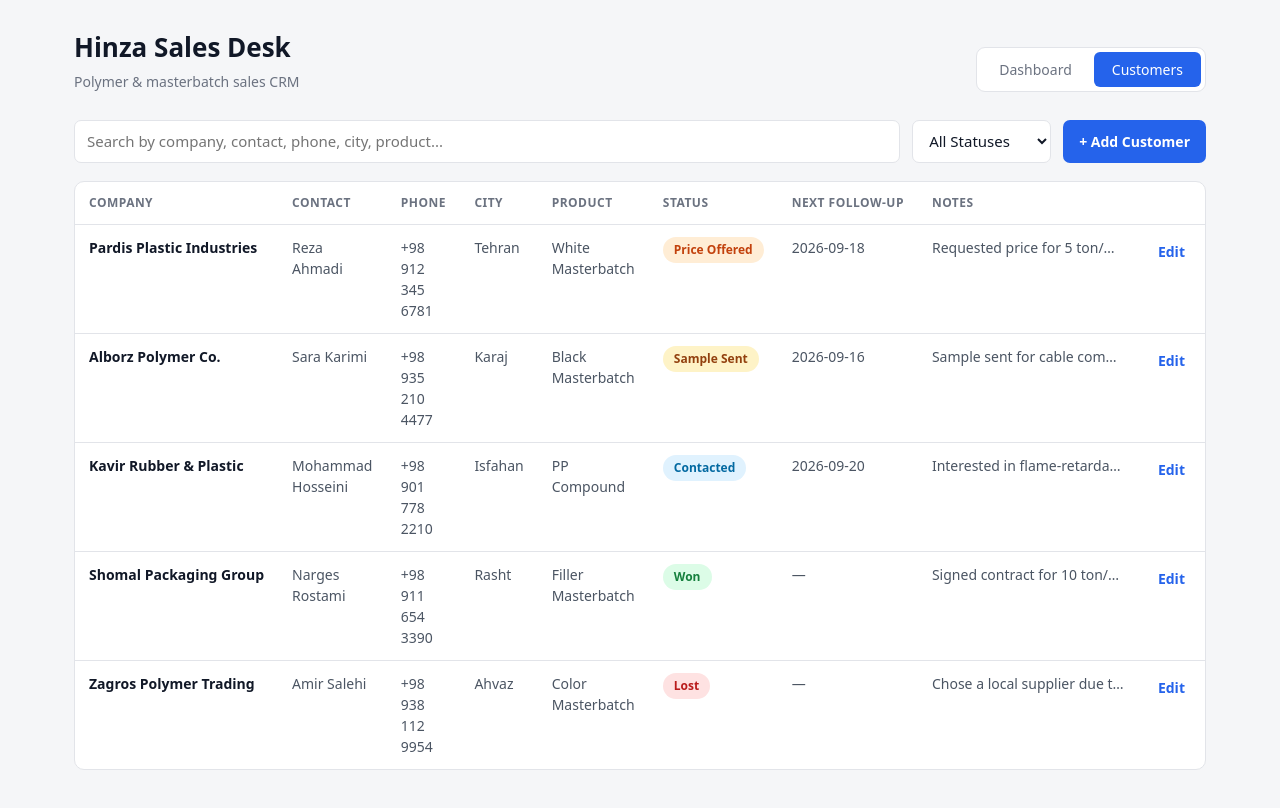
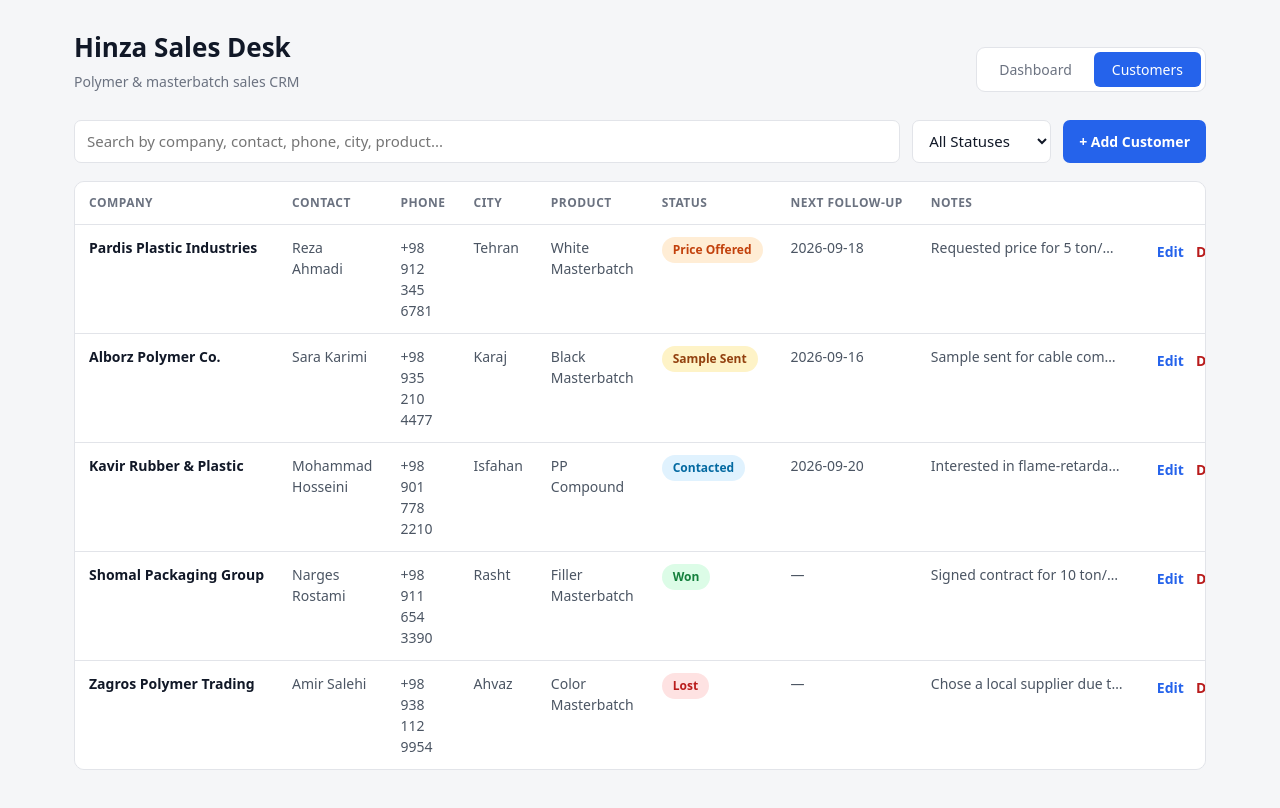
Before and after one commit to omidbabaiee78/hinza-sales-desk-demo, a React (Vite) app: page / in a window 1280 px wide. Both pictures are taken after a click on the button "Customers". Shown: the top 808 px of the page. Built offline with nearby package versions, Linux system fonts and the light colour scheme.

Commit message:
Add customer deletion and overdue follow-ups

```diff
--- a/src/App.jsx
+++ b/src/App.jsx
@@ -5,7 +5,8 @@ import CustomerList from './components/CustomerList'
 
 function App() {
   const [activeTab, setActiveTab] = useState('dashboard')
-  const { customers, addCustomer, updateCustomer } = useCustomers()
+  const { customers, addCustomer, updateCustomer, deleteCustomer } =
+    useCustomers()
 
   return (
     <div className="app-shell">
@@ -39,6 +40,7 @@ function App() {
             customers={customers}
             onAdd={addCustomer}
             onUpdate={updateCustomer}
+            onDelete={deleteCustomer}
           />
         )}
       </main>
--- a/src/components/CustomerList.css
+++ b/src/components/CustomerList.css
@@ -89,6 +89,10 @@ tbody tr:hover {
   padding: 28px 14px;
 }
 
+.cell-actions {
+  white-space: nowrap;
+}
+
 .btn-link {
   background: none;
   border: none;
@@ -102,3 +106,27 @@ tbody tr:hover {
 .btn-link:hover {
   text-decoration: underline;
 }
+
+.btn-link-danger {
+  color: var(--status-lost-text);
+}
+
+.row-overdue {
+  box-shadow: inset 3px 0 0 var(--status-lost-text);
+}
+
+.cell-followup.overdue {
+  color: var(--status-lost-text);
+  font-weight: 600;
+}
+
+.overdue-tag {
+  display: inline-block;
+  margin-left: 8px;
+  padding: 1px 7px;
+  border-radius: 999px;
+  font-size: 11px;
+  font-weight: 600;
+  background: var(--status-lost-bg);
+  color: var(--status-lost-text);
+}
--- a/src/components/CustomerList.jsx
+++ b/src/components/CustomerList.jsx
@@ -1,10 +1,11 @@
 import { useMemo, useState } from 'react'
 import { STATUS_OPTIONS } from '../data/seedCustomers'
+import { isOverdue } from '../utils/followUp'
 import StatusBadge from './StatusBadge'
 import CustomerForm from './CustomerForm'
 import './CustomerList.css'
 
-export default function CustomerList({ customers, onAdd, onUpdate }) {
+export default function CustomerList({ customers, onAdd, onUpdate, onDelete }) {
   const [search, setSearch] = useState('')
   const [statusFilter, setStatusFilter] = useState('All')
   const [editingCustomer, setEditingCustomer] = useState(null)
@@ -31,6 +32,13 @@ export default function CustomerList({ customers, onAdd, onUpdate }) {
   function handleEditSave(customer) {
     onUpdate(editingCustomer.id, customer)
     setEditingCustomer(null)
+  }
+
+  function handleDelete(customer) {
+    const confirmed = window.confirm(
+      `Delete ${customer.company}? This cannot be undone.`,
+    )
+    if (confirmed) onDelete(customer.id)
   }
 
   return (
@@ -80,8 +88,10 @@ export default function CustomerList({ customers, onAdd, onUpdate }) {
             </tr>
           </thead>
           <tbody>
-            {filteredCustomers.map((c) => (
-              <tr key={c.id}>
+            {filteredCustomers.map((c) => {
+              const overdue = isOverdue(c)
+              return (
+                <tr key={c.id} className={overdue ? 'row-overdue' : ''}>
                   <td className="cell-company">{c.company}</td>
                   <td>{c.contact}</td>
                   <td>{c.phone}</td>
@@ -90,11 +100,14 @@ export default function CustomerList({ customers, onAdd, onUpdate }) {
                   <td>
                     <StatusBadge status={c.status} />
                   </td>
-                <td>{c.nextFollowUp || '—'}</td>
+                  <td className={overdue ? 'cell-followup overdue' : 'cell-followup'}>
+                    {c.nextFollowUp || '—'}
+                    {overdue && <span className="overdue-tag">Overdue</span>}
+                  </td>
                   <td className="cell-notes" title={c.notes}>
                     {c.notes || '—'}
                   </td>
-                <td>
+                  <td className="cell-actions">
                     <button
                       type="button"
                       className="btn-link"
@@ -102,9 +115,17 @@ export default function CustomerList({ customers, onAdd, onUpdate }) {
                     >
                       Edit
                     </button>
+                    <button
+                      type="button"
+                      className="btn-link btn-link-danger"
+                      onClick={() => handleDelete(c)}
+                    >
+                      Delete
+                    </button>
                   </td>
                 </tr>
-            ))}
+              )
+            })}
             {filteredCustomers.length === 0 && (
               <tr>
                 <td colSpan={9} className="empty-row">
--- a/src/hooks/useCustomers.js
+++ b/src/hooks/useCustomers.js
@@ -31,5 +31,9 @@ export function useCustomers() {
     )
   }
 
-  return { customers, addCustomer, updateCustomer }
+  function deleteCustomer(id) {
+    setCustomers((prev) => prev.filter((c) => c.id !== id))
+  }
+
+  return { customers, addCustomer, updateCustomer, deleteCustomer }
 }
--- /dev/null
+++ b/src/utils/followUp.js
@@ -0,0 +1,6 @@
+export function isOverdue(customer) {
+  if (!customer.nextFollowUp) return false
+  if (customer.status === 'Won' || customer.status === 'Lost') return false
+  const today = new Date().toISOString().slice(0, 10)
+  return customer.nextFollowUp < today
+}
```
Lines whose indentation alone changed are shown as unchanged.
